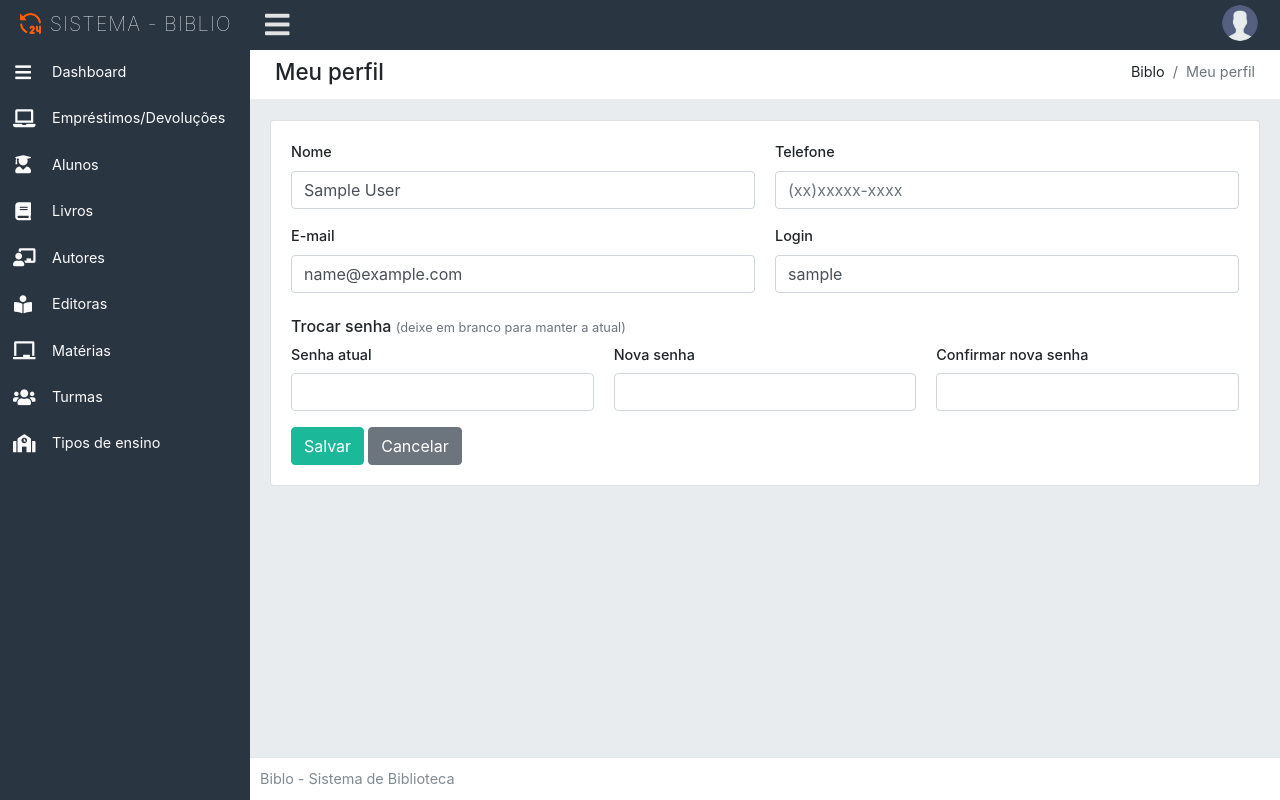
After one commit to rogeriogeu/biblo, a PHP site: page /painel/perfil.php in a window 1280 px wide. The commit adds this page. Run offline with PHP 8.4, Linux system fonts and the light colour scheme; the visitor is signed in with stand-in values (Sample User, id 1); some libraries are stand-ins or nearby versions.

Commit message:
Meu perfil (editar dados e trocar senha) no menu do avatar
Co-authored-by: Copilot App <223556219+Copilot@users.noreply.github.com>

```diff
--- /dev/null
+++ b/painel/perfil.php
@@ -0,0 +1,78 @@
+<?php
+require_once __DIR__ . '/funcoes.php';
+
+$id = (int) ($_SESSION['usuario_id'] ?? 0);
+$r = consultar('SELECT nome, telefone, email, login, senha FROM usuario WHERE id = ?', 'i', [$id]);
+if (!$r) {
+    flash('danger', 'Usuário não encontrado.');
+    redirecionar('logout.php');
+}
+$u = $r[0];
+$hash = $u['senha'];
+
+if ($_SERVER['REQUEST_METHOD'] === 'POST') {
+    csrf_check();
+    foreach (['nome', 'telefone', 'email', 'login'] as $c) {
+        $u[$c] = trim($_POST[$c] ?? '');
+    }
+    $u['telefone'] = telefone_fmt($u['telefone']);
+    $atual = $_POST['senha_atual'] ?? '';
+    $nova = $_POST['nova_senha'] ?? '';
+    $conf = $_POST['confirma_senha'] ?? '';
+    $dup = valor('SELECT COUNT(*) FROM usuario WHERE (login = ? OR email = ?) AND id <> ?', 'ssi', [$u['login'], $u['email'], $id]);
+
+    if ($u['nome'] === '' || $u['login'] === '' || !filter_var($u['email'], FILTER_VALIDATE_EMAIL)) {
+        flash('danger', 'Informe nome, login e um e-mail válido.');
+    } elseif ($dup > 0) {
+        flash('danger', 'Login ou e-mail já cadastrado.');
+    } elseif ($nova !== '' && !password_verify($atual, $hash)) {
+        flash('danger', 'Senha atual incorreta.');
+    } elseif ($nova !== '' && strlen($nova) < 6) {
+        flash('danger', 'A nova senha deve ter ao menos 6 caracteres.');
+    } elseif ($nova !== $conf) {
+        flash('danger', 'A confirmação da senha não confere.');
+    } else {
+        $p = [$u['nome'], $u['telefone'], $u['email'], $u['login']];
+        if ($nova !== '') {
+            executar('UPDATE usuario SET nome=?, telefone=?, email=?, login=?, senha=? WHERE id=?',
+                'sssssi', array_merge($p, [password_hash($nova, PASSWORD_DEFAULT), $id]));
+        } else {
+            executar('UPDATE usuario SET nome=?, telefone=?, email=?, login=? WHERE id=?', 'ssssi', array_merge($p, [$id]));
+        }
+        $_SESSION['usuario_nome'] = $u['nome'];
+        flash('success', 'Perfil atualizado com sucesso!');
+        redirecionar('perfil.php');
+    }
+}
+
+page_start('Meu perfil');
+?>
+<div class="card mb-3">
+    <div class="card-body">
+        <form method="POST" autocomplete="off">
+            <?php echo csrf_field(); ?>
+            <div class="row">
+                <div class="form-group col-md-6"><label>Nome</label>
+                    <input class="form-control" name="nome" required value="<?php echo e($u['nome']); ?>"></div>
+                <div class="form-group col-md-6"><label>Telefone</label>
+                    <input class="form-control" name="telefone" data-mask="tel" maxlength="14" placeholder="(xx)xxxxx-xxxx" value="<?php echo e(telefone_fmt($u['telefone'])); ?>"></div>
+                <div class="form-group col-md-6"><label>E-mail</label>
+                    <input type="email" class="form-control" name="email" required value="<?php echo e($u['email']); ?>"></div>
+                <div class="form-group col-md-6"><label>Login</label>
+                    <input class="form-control" name="login" required value="<?php echo e($u['login']); ?>"></div>
+            </div>
+            <h6 class="mt-2">Trocar senha <small class="text-muted">(deixe em branco para manter a atual)</small></h6>
+            <div class="row">
+                <div class="form-group col-md-4"><label>Senha atual</label>
+                    <input type="password" class="form-control" name="senha_atual" autocomplete="current-password"></div>
+                <div class="form-group col-md-4"><label>Nova senha</label>
+                    <input type="password" class="form-control" name="nova_senha" autocomplete="new-password"></div>
+                <div class="form-group col-md-4"><label>Confirmar nova senha</label>
+                    <input type="password" class="form-control" name="confirma_senha" autocomplete="new-password"></div>
+            </div>
+            <button class="btn btn-success">Salvar</button>
+            <a href="index.php" class="btn btn-secondary">Cancelar</a>
+        </form>
+    </div>
+</div>
+<?php page_end(); ?>
--- a/painel/topbar.php
+++ b/painel/topbar.php
@@ -32,15 +32,21 @@
                             </div>
 
                             <!-- item-->
+                            <a href="perfil.php" class="dropdown-item notify-item">
+                                <i class="fas fa-user"></i>
+                                <span>Meu perfil</span>
+                            </a>
+
+                            <!-- item-->
                             <a href="index.php" class="dropdown-item notify-item">
-                                <i class="fas fa-user"></i>
+                                <i class="fas fa-home"></i>
                                 <span>Início</span>
                             </a>
 
                             <!-- item-->
                             <a href="logout.php" class="dropdown-item notify-item">
                                 <i class="fas fa-power-off"></i>
-                                <span>Logout</span>
+                                <span>Sair</span>
                             </a>
                         </div>
                     </li>
```
